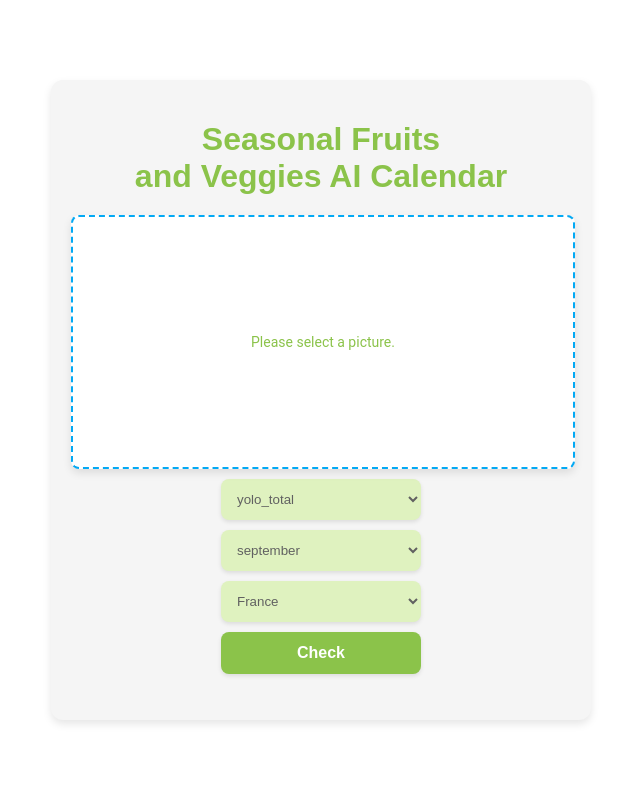
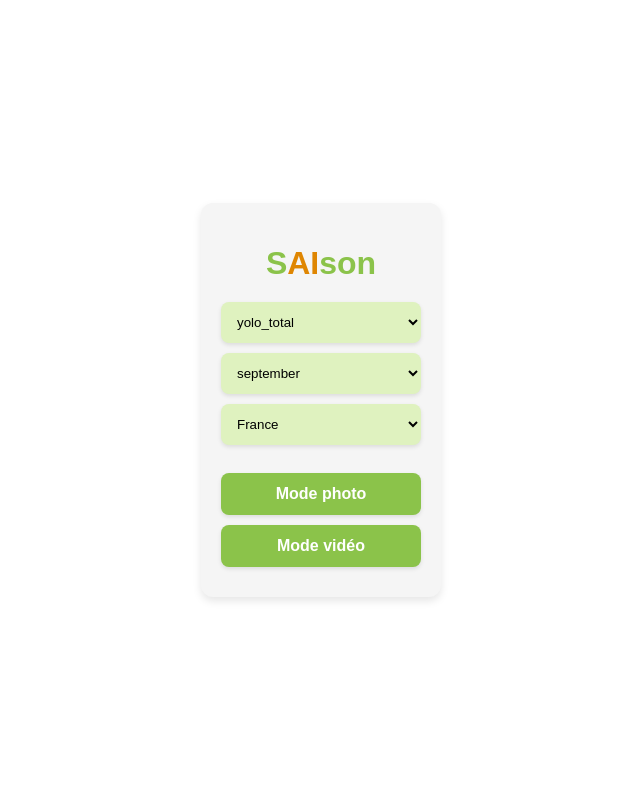
Before and after one commit to M4DMojO/saison, a Flask app: page / in a window 1280 px wide. Shown: the whole page, without its empty margins (319-959 px from the left). Run offline with Flask 3, Linux system fonts and the light colour scheme; parts of the project's set-up code (start-up, migrations or seed data) failed here and were passed over.

Commit message:
Modification pour intégrer le mode vidéo. Nom de l'appli. Epuration du code

```diff
--- a/src/appFlask/src/app.py
+++ b/src/appFlask/src/app.py
@@ -1,11 +1,10 @@
-from flask import Flask, render_template, request
+from flask import Flask, render_template, request, redirect, url_for
 import os
 import logging
 from werkzeug.utils import secure_filename
 from datetime import datetime
-import shutil
+import cv2
 import json
-import cv2
 import custom_function as custom
 
 app = Flask(__name__)
@@ -13,11 +12,9 @@ app = Flask(__name__)
 # Configuration du logger
 logging.basicConfig(level=logging.DEBUG, handlers=[logging.StreamHandler()])
 
-
-# Fonction pour vérifier l"extension du fichier image (en principe déjà vérifiée dans le formulaire HTML)
+# Fonction pour vérifier l'extension du fichier image
 def allowed_file(filename):
     return "." in filename and filename.rsplit(".", 1)[1].lower() in {"jpg", "jpeg"}
-
 
 # Chargement des dictionnaires à partir du fichier JSON
 with open('../data/season.json', 'r') as f:
@@ -29,9 +26,9 @@ app.config['MONTHS'] = data['month_dict']
 app.config['COUNTRIES'] = data['countries_dict']
 app.config['SEASONALITY_TO_COLOR'] = data['seasonality_color_dict_bgr']
 app.config['FRUIT_SEASONS'] = {
-                                item['_id']: {key: item.get(key, [])    for key in item if key.startswith('season_')}
-                                                                        for item in data['master_season']
-                            }
+    item['_id']: {key: item.get(key, []) for key in item if key.startswith('season_')}
+    for item in data['master_season']
+}
 
 # Configuration du dossier de sauvegarde
 app.config["UPLOAD_FOLDER"] = os.path.join("static", "uploads")
@@ -39,104 +36,110 @@ app.config["UPLOAD_FOLDER"] = os.path.join("static", "uploads")
 # Confidence mini pour les détections
 app.config['MINIMUM_CONFIDENCE'] = 0.5
 
-# init variables
-app.config['CURRENT_MODEL_ID'] = "0" # yolo_total par défaut
-app.config['CURRENT_COUNTRY_ID'] = "season_fr" # France par défaut
-app.config['CURRENT_MONTH_ID'] = datetime.today().strftime("%m") # Mois actuel
-app.config['CURRENT_IMAGE_PATH'] = ''
+# Initialisation des variables
+app.config['CURRENT_MODEL_ID'] = "0"  # yolo_total par défaut
+app.config['CURRENT_COUNTRY_ID'] = "season_fr"  # France par défaut
+app.config['CURRENT_MONTH_ID'] = datetime.today().strftime("%m")  # Mois actuel
 
-# Vider le dossier "uploads"
-for filename in os.listdir(app.config["UPLOAD_FOLDER"]):
-    file_path = os.path.join(app.config["UPLOAD_FOLDER"], filename)
-    try:
-        if os.path.isfile(file_path) or os.path.islink(file_path):
-            os.unlink(file_path)
-            logging.info(f"Fichier supprimé : {file_path}")
-        elif os.path.isdir(file_path):
-            shutil.rmtree(file_path)
-            logging.info(f"Dossier supprimé : {file_path}")
-    except Exception as e:
-        logging.error(f"Erreur lors de la suppression de {file_path}: {e}")
+# Assurer que le dossier de téléchargement existe
+os.makedirs(app.config["UPLOAD_FOLDER"], exist_ok=True)
 
+def load_form():
+    # Récupérer les données du formulaire HTML
+    model_id = request.form.get("model_id")
+    month_id = request.form.get("month_id")
+    country_id = request.form.get("country_id")
 
+    # Mettre à jour les variables de l'application
+    if model_id:
+        app.config['CURRENT_MODEL_ID'] = model_id
+    if month_id:
+        app.config['CURRENT_MONTH_ID'] = month_id
+    if country_id:
+        app.config['CURRENT_COUNTRY_ID'] = country_id
 
 # Page d'accueil
 @app.route("/")
 def index():
     logging.info("Accès à la page d'accueil.")
-
     return render_template("index.html", app_dict=app.config)
 
+@app.route("/mode_photo", methods=["POST", "GET"])
+def mode_photo():
+    if request.method == "POST":
+        load_form()
+    return render_template("mode_photo.html", app_dict=app.config)
+
+# Page de résultat
+@app.route("/mode_photo_result", methods=["POST"])
+def mode_photo_result():
+    logging.info("Route '/mode_photo_result' : Traitement de la requête POST.")
+
+    # Vérifier si un fichier a été soumis
+    if 'img_ipt' not in request.files or request.files['img_ipt'].filename == '':
+        logging.error("Route '/mode_photo_result' : Aucun fichier sélectionné.")
+        return redirect(url_for('mode_photo'))  # Rediriger vers le formulaire
+
+    file = request.files['img_ipt']
+
+    # Valider et sécuriser le nom du fichier
+    if not allowed_file(file.filename):
+        logging.error("Route '/mode_photo_result' : Format de fichier non supporté.")
+        return redirect(url_for('mode_photo'))
+
+    filename = secure_filename(file.filename)
+    file_path = os.path.join(app.config['UPLOAD_FOLDER'], filename)
+    file.save(file_path)
+
+    logging.info(f"Route '/mode_photo_result' : Fichier enregistré sous {file_path}")
+
+    # Vérifier l'ID du modèle actuel
+    model_id = app.config.get('CURRENT_MODEL_ID', '0')
+    logging.error(f"Route '/mode_photo_result' : model _id = {model_id}")
+
+    # Lire l'image depuis le chemin du fichier
+    img = cv2.imread(file_path)
+    if img is None:
+        logging.error("Route '/mode_photo_result' : Impossible de lire l'image.")
+        return redirect(url_for('mode_photo'))
+
+    # Prédiction
+    try:
+        img_out = custom.draw_bounding_boxes(img, app.config, img_path=file_path)
+    except Exception as e:
+        logging.error(f"Route '/mode_photo_result' : Erreur lors du traitement de l'image - {e}")
+        return redirect(url_for('mode_photo'))
+
+    # Définir le chemin de sortie de l'image modifiée
+    output_filename = f"{os.path.splitext(filename)[0]}_out.jpg"
+    output_path = os.path.join(app.config['UPLOAD_FOLDER'], output_filename)
+
+    # Sauvegarder l'image traitée
+    cv2.imwrite(output_path, img_out)
+    logging.info(f"Route '/mode_photo_result' : Image modifiée enregistrée sous {output_path}")
+
+    # Supprimer le fichier original
+    try:
+        os.remove(file_path)
+        logging.info(f"Route '/mode_photo_result' : Fichier original supprimé : {file_path}")
+    except Exception as e:
+        logging.error(f"Route '/mode_photo_result' : Erreur lors de la suppression du fichier original - {e}")
+
+    # Préparer les données à afficher
+    output_dict = {
+        "model_name": app.config['MODELS'].get(model_id, 'Modèle Inconnu'),
+        "month_name": app.config['MONTHS'].get(app.config.get('CURRENT_MONTH_ID', '0'), 'Mois Inconnu'),
+        "country_name": app.config['COUNTRIES'].get(app.config.get('CURRENT_COUNTRY_ID', '0'), 'Pays Inconnu'),
+        "image_path": output_path
+    }
+
+    return render_template("mode_photo_result.html", output_dict=output_dict)
 
 
-
-# Page de résultat
-@app.route("/result", methods=["POST"])
-def result():
-    logging.info("Route '/result' : Traitement de la requête POST.")
-
-
-    # Récupérer l"image depuis le formulaire HTML
-    if "img_ipt" not in request.files:
-        logging.error("Route '/result' : Aucun fichier sélectionné.")
-
-    file = request.files["img_ipt"]
-
-    if file.filename == "":
-        logging.error("Route '/result' : Aucun fichier sélectionné.")
-
-    if file and allowed_file(file.filename):
-        try:
-            filename = secure_filename(file.filename) # assurer la sécurité du nom du fichier (pas d"accents, espace, ...)
-            file_path = os.path.join(app.config["UPLOAD_FOLDER"], filename) # sauvegarder le fichier dans le dossier "uploads"
-            file.save(file_path)
-            logging.info(f"Route '/result' :  Image enregistrée ici : {file_path}")
-
-        except Exception as e:
-            logging.error(f"Route '/result' : Sauvegarde impossible: {e}")
-
-    else:
-        file_path = app.config['CURRENT_IMAGE_PATH'] # pour le cas où on revient de result.html sans changer d'image
-        logging.error("Route '/result' : Format du fichier non supporté.")
-
-    # Récupérer les données du formulaire HTML
-    model_id = request.form.get("model_id")
-    month_id = request.form.get("month_id")
-    country_id = request.form.get("country_id")
-
-    # Mettre à jour les variables d"application
-    app.config['CURRENT_MODEL_ID']   = model_id
-    app.config['CURRENT_MONTH_ID']   = month_id
-    app.config['CURRENT_COUNTRY_ID'] = country_id
-    app.config['CURRENT_IMAGE_PATH'] = file_path
-    app.config['IMAGE_PATH_OUTPUT']  = file_path
-
-    logging.error(f"Route '/result' : model _id = {app.config['CURRENT_MODEL_ID']}.")
-
-    # Image d'entrée
-    img = cv2.imread(app.config['CURRENT_IMAGE_PATH'])
-    # Prediction
-    img_out = custom.draw_bounding_boxes(img, app.config)
-
-    # Définir le chemin de sortie de l'image modifiée
-    output_path = app.config['CURRENT_IMAGE_PATH'].split(".")[0] + "_out.jpg"
-
-    # Enregistrer l'image modifiée avec les bounding boxes
-    cv2.imwrite(output_path, img_out)
-
-    # Mettre à jour le chemin de sortie dans la configuration
-    app.config['IMAGE_PATH_OUTPUT'] = output_path
-
-
-    output_dict = { "model_name"    : app.config['MODELS'][ app.config['CURRENT_MODEL_ID'] ],
-                    "month_name"    : app.config['MONTHS'][ app.config['CURRENT_MONTH_ID'] ],
-                    "country_name"  : app.config['COUNTRIES'][ app.config['CURRENT_COUNTRY_ID'] ],
-                    "image_path"    : app.config['IMAGE_PATH_OUTPUT']
-    }
-
-    return render_template("result.html", output_dict=output_dict)
+@app.route("/mode_video", methods=["POST"])
+def mode_video():
+    load_form()
+    return render_template("mode_photo.html", app_dict=app.config)
 
 if __name__ == "__main__":
     app.run(host='0.0.0.0', port=int(os.environ.get("PORT", 8080)), debug=True)
-    # port 8080 pour google cloud run
-#
--- a/src/appFlask/src/static/common.css
+++ b/src/appFlask/src/static/common.css
@@ -12,11 +12,6 @@
     --color-background-button-active: #689F38;
     --color-select: #DFF2BF;
     --color-select-hover: #A5D6A7;
-
-    /* Couleurs pour différents états */
-    --color-pos: #4CAF50;
-    --color-avg: #FFC107;
-    --color-neg: #F44336;
 }
 
 .page_format {
@@ -30,14 +25,40 @@
     font-family: 'Poppins', sans-serif;
 }
 
+
 body {
     text-align: center;
     background-color: var(--color-background-dark);
     padding: 20px;
     border-radius: 12px;
     box-shadow: 0 4px 8px rgba(0, 0, 0, 0.1);
-    height:100%;
-    width: 100%;
+    max-height: 90%;
+    max-width: 850px;
+    color: var(--color-text);
+}
+
+.home-button {
+    position: relative;
+    width: 30px;
+    height: 30px;
+    background-color: var(--color-background-button);
+    border: none;
+    border-radius: 50%;
+    color: #fff;
+    font-size: 18px;
+    display: flex;
+    align-items: center;
+    justify-content: center;
+    cursor: pointer;
+    box-shadow: 0 2px 4px rgba(0, 0, 0, 0.1);
+}
+
+.home-button:hover {
+    background-color: var(--color-background-button-hover);
+}
+
+.home-button:active {
+    background-color: var(--color-background-button-active);
 }
 
 select,
@@ -53,7 +74,6 @@ button {
 
 select {
     background-color: var(--color-select);
-    color: var(--color-text);
     cursor: pointer;
 }
 
@@ -87,6 +107,10 @@ h1 {
     margin-bottom: 20px;
 }
 
+h1 span {
+    color: var(--color-accent);
+}
+
 
 #image-preview {
     display: inline-block;
@@ -104,3 +128,14 @@ h1 {
     max-width: 100%;
     max-height: 100%;
 }
+
+.image-container {
+    height: 550px;  /* Hauteur maximale du conteneur */
+    width: 800px;   /* Largeur maximale du conteneur */
+}
+
+#uploaded-image {
+    max-height: 100%;
+    max-width: 100%;
+    object-fit: contain; /* Garde les proportions de l'image */
+}
--- a/src/appFlask/src/static/index.css
+++ /dev/null
@@ -1,37 +0,0 @@
-.page_format body{
-    height: 600px;
-    width: 500px;
-}
-
-#image-preview {
-    cursor: pointer;
-    transition: all 0.3s ease;
-    height: 250px;
-    width: 500px;
-}
-
-.no-image{
-    border: 2px dashed var(--color-border);
-    background-color: var(--color-background-light);
-    box-shadow: 0 4px 8px rgba(0, 0, 0, 0.1);
-}
-
-#error-message {
-    color: var(--color-primary);
-    font-size: 14px;
-    position: absolute;
-    top: 50%;
-    left: 50%;
-    transform: translate(-50%, -50%);
-    border-radius: 4px;
-    padding: 5px;
-    font-family: 'Roboto', sans-serif;
-}
-
-#choose-file-text {
-    position: absolute;
-    font-size: 16px;
-    color: var(--color-border);
-    pointer-events: none;
-    font-family: 'Roboto', sans-serif;
-}
--- a/src/appFlask/src/templates/index.html
+++ b/src/appFlask/src/templates/index.html
@@ -8,19 +8,9 @@
     <title>Seasonal Fruits and Veggies AI Calendar</title>
 </head>
 <body>
-    <form action="{{ url_for('result') }}" method="post" onsubmit="return validateForm()" enctype="multipart/form-data">
-        <!-- enctype="multipart/form-data" : permet de récupérer des fichiers -->
+    <form method="post">
         <div>
-            <h1>Seasonal Fruits <br/> and Veggies AI Calendar</h1>
-
-            <input type="file" name="img_ipt" id="img_ipt" accept="image/jpg, image/jpeg" onchange="handleImageUpload()" style="display:none;"/>
-
-            <div id="image-preview" class="no-image">
-                <img id="uploaded-image">
-                <div id="error-message">Please select a picture.</div>
-            </div>
-
-            <br/>
+            <h1>S<span>AI</span>son </h1>
 
             <select name="model_id">
                 {% for id, model in app_dict['MODELS'].items() %}
@@ -51,84 +41,12 @@
             </select>
 
             <br/>
+            <br/>
 
-            <button type="submit" id="check-button" disabled>Check</button>
+            <button type="submit" formaction="{{ url_for('mode_photo') }}">Mode photo</button>
+            <br/>
+            <button type="submit" formaction="{{ url_for('mode_video') }}">Mode vidéo</button>
         </div>
     </form>
-
-    <script>
-        function handleImageUpload() {
-            const fileInput = document.getElementById('img_ipt');
-            const uploadedImage = document.getElementById('uploaded-image');
-            const errorMessage = document.getElementById('error-message');
-            const imagePreview = document.getElementById('image-preview');
-            const checkButton = document.getElementById('check-button');
-            const file = fileInput.files[0];
-
-            if (file) {
-                // Check le type de fichier
-                const validTypes = ['image/jpeg', 'image/jpg'];
-                if (!validTypes.includes(file.type)) {
-                    errorMessage.textContent = 'Please select a picture. (.JPEG or .JPG)';
-                    checkButton.disabled = true;  // Désactive le bouton si mauvais type de fichier
-                    return;
-                }
-
-                // Affichage de l'image
-                const reader = new FileReader();
-                reader.onload = function(e) {
-                    uploadedImage.src = e.target.result;
-                    errorMessage.style.display = 'none';
-                };
-                reader.readAsDataURL(file);
-                imagePreview.setAttribute('class', ''); // Suppression de la class pour l'affichage
-                uploadedImage.style.cssText = 'box-shadow: 0 4px 8px rgba(0, 0, 0, 0.1);';
-
-                // Active le bouton Check lorsque l'image est correctement sélectionnée
-                checkButton.disabled = false;
-            }
-        }
-
-        // Add click event listener to open file dialog when the area is clicked
-        document.getElementById('image-preview').addEventListener('click', function() {
-            document.getElementById('img_ipt').click();
-        });
-
-        // Validation du formulaire avant la soumission
-        function validateForm() {
-            const fileInput = document.getElementById('img_ipt');
-            const uploadedImage = document.getElementById('uploaded-image');
-
-            // Check if a file has been uploaded or if an image has been preloaded via imagePath
-            if (!fileInput.files[0] && !uploadedImage.src) {
-                alert("Please upload an image before submitting.");
-                return false;  // Prevents form submission
-            }
-            return true;  // Allows form submission if an image is present
-        }
-
-        // Simulate image upload if image_path is available
-        document.addEventListener('DOMContentLoaded', function() {
-            const imagePath = "{{ app_dict['CURRENT_IMAGE_PATH'] }}";
-            if (imagePath) {
-                const imagePreview = document.getElementById('image-preview');
-                const uploadedImage = document.getElementById('uploaded-image');
-                const fileInput = document.getElementById('img_ipt');
-                const errorMessage = document.getElementById('error-message');
-                const checkButton = document.getElementById('check-button');
-
-                // Simulate file selection
-                uploadedImage.src = imagePath;
-                imagePreview.setAttribute('class', ''); // Remove 'no-image' class
-                uploadedImage.style.cssText = 'box-shadow: 0 4px 8px rgba(0, 0, 0, 0.1);';
-                checkButton.disabled = false;
-                errorMessage.style.display = 'none'; // Caché le message d'erreur
-
-                // Simulate a file input change event
-                const event = new Event('change');
-                fileInput.dispatchEvent(event);
-            }
-        });
-    </script>
 </body>
 </html>
```
Also changed, not shown: src/appFlask/src/custom_function.py (+4 -4 lines), src/appFlask/src/static/mode_photo.css (added, +30 -0 lines), src/appFlask/src/static/mode_photo_result.css (renamed from src/appFlask/src/static/result.css, +20 -29 lines), src/appFlask/src/templates/mode_photo.html (added, +87 -0 lines), src/appFlask/src/templates/mode_photo_result.html (renamed from src/appFlask/src/templates/result.html, +15 -3 lines).
